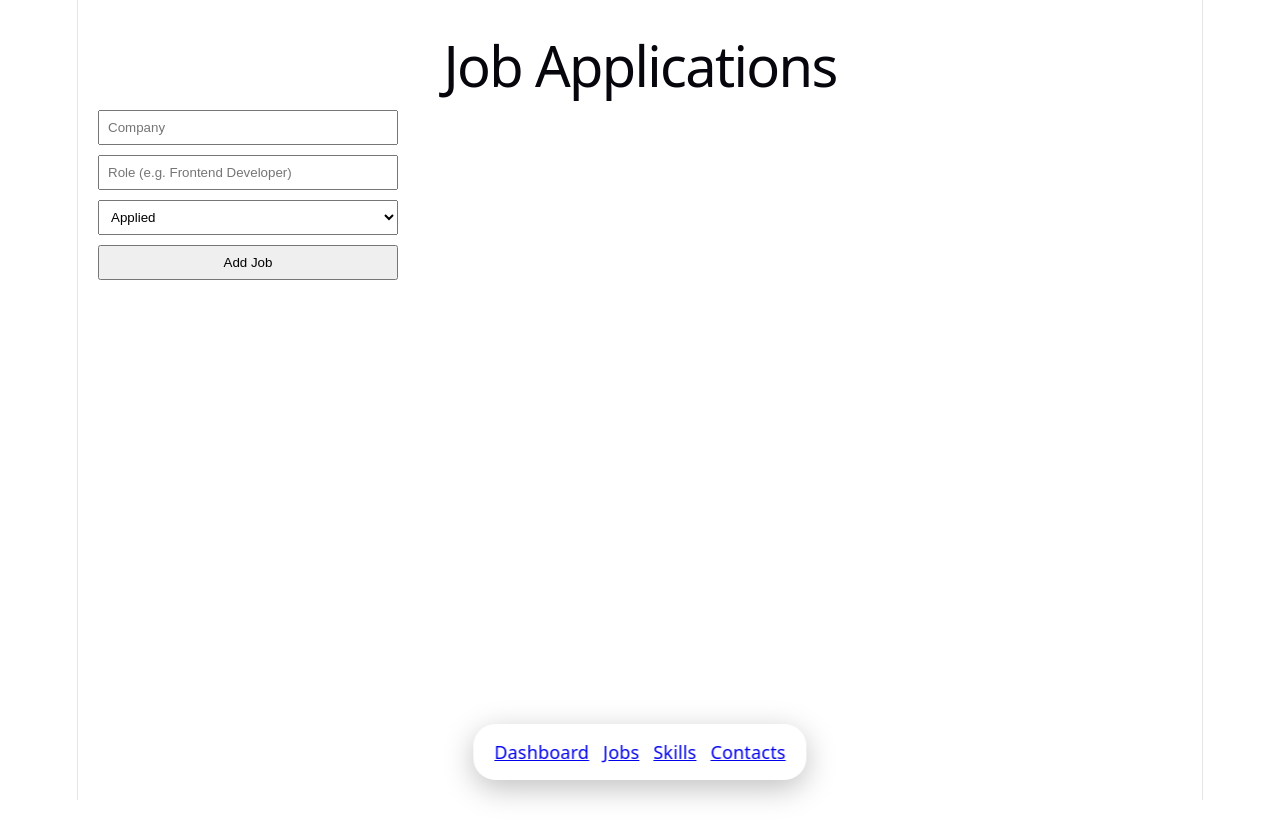
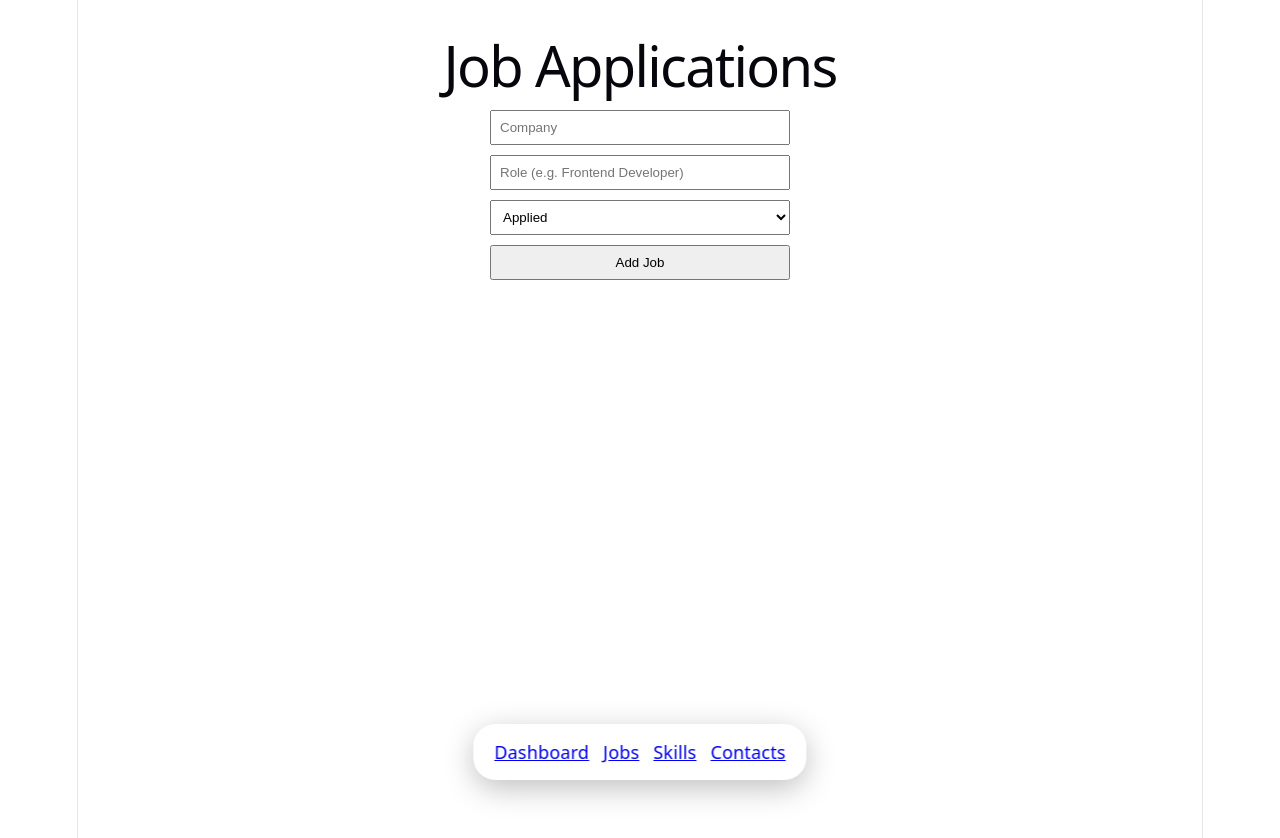
Before and after one commit to Gurveer08/job-tracker-capstone, a React app in the folder frontend/: page /jobs in a window 1280 px wide. Before the commit the page ends 800 px from the top, so only its background shows below. Built offline with nearby package versions, Linux system fonts and the light colour scheme; the HTML template or start-up script is replaced by a standard one.

Commit message:
Updated some styling for Jobs Page

```diff
--- a/frontend/src/pages/Jobs.jsx
+++ b/frontend/src/pages/Jobs.jsx
@@ -31,7 +31,7 @@ export default function Jobs() {
       <h1>Job Applications</h1>
 
       {/* Form */}
-      <div style={styles.form}>
+      <div className="jobsForm" style={styles.form}>
         <input
           type="text"
           placeholder="Company"
@@ -88,10 +88,16 @@ export default function Jobs() {
 }
 
 const styles = {
-  container: {
-    padding: "20px",
-    color: "#333",
-  },
+    container: {
+        padding: "20px",
+        color: "#333",
+
+        display: "flex",
+        flexDirection: "column",
+        alignItems: "center",
+
+        minHeight: "100vh",
+      },
   form: {
     display: "flex",
     flexDirection: "column",
@@ -110,10 +116,15 @@ const styles = {
     display: "flex",
     justifyContent: "space-between",
     alignItems: "center",
+
     padding: "12px",
     marginBottom: "10px",
+
     backgroundColor: "#f2f2f2",
+
     width: "400px",
+
+    borderRadius: "10px",
   },
   status: {
     display: "inline-block",
```
